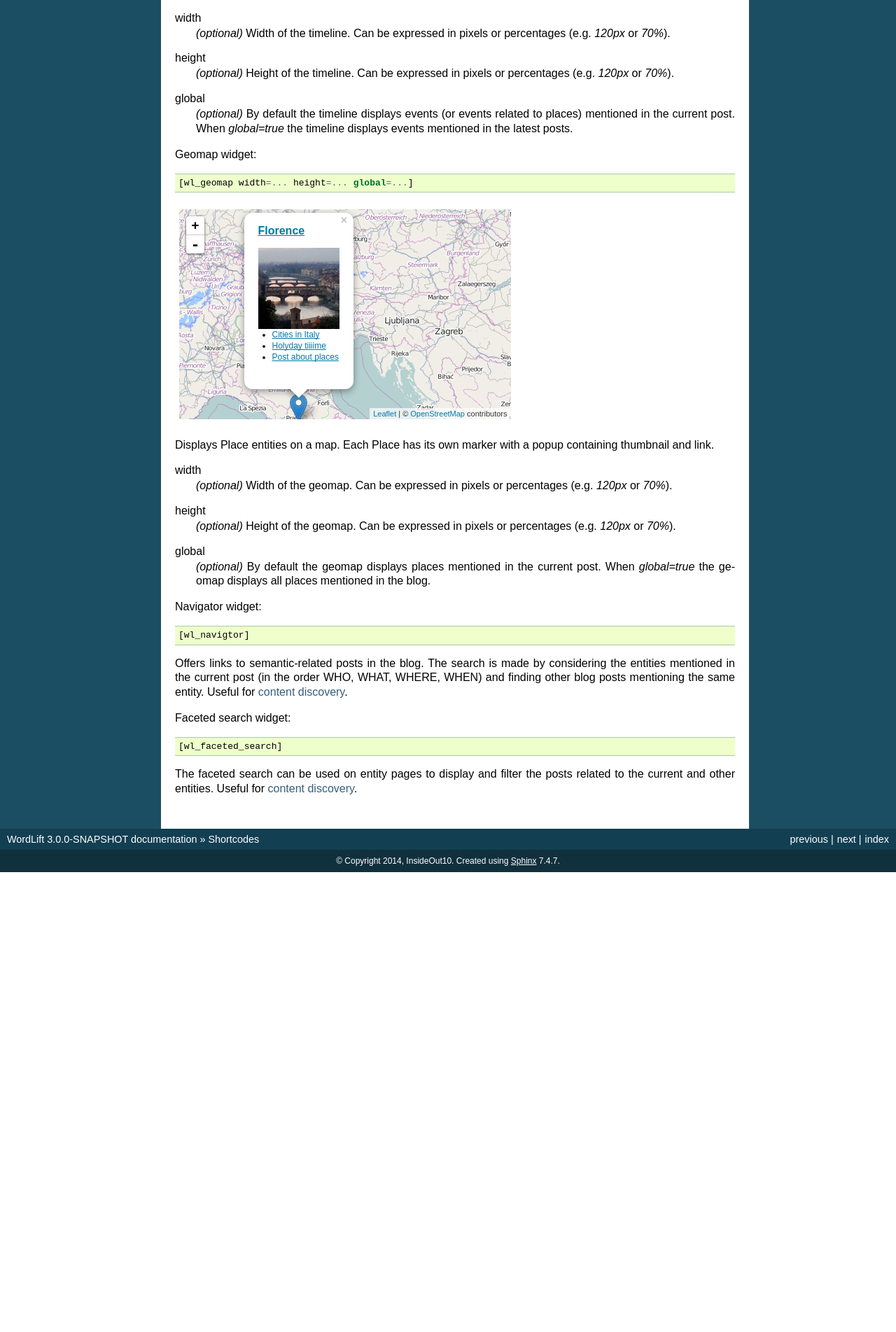
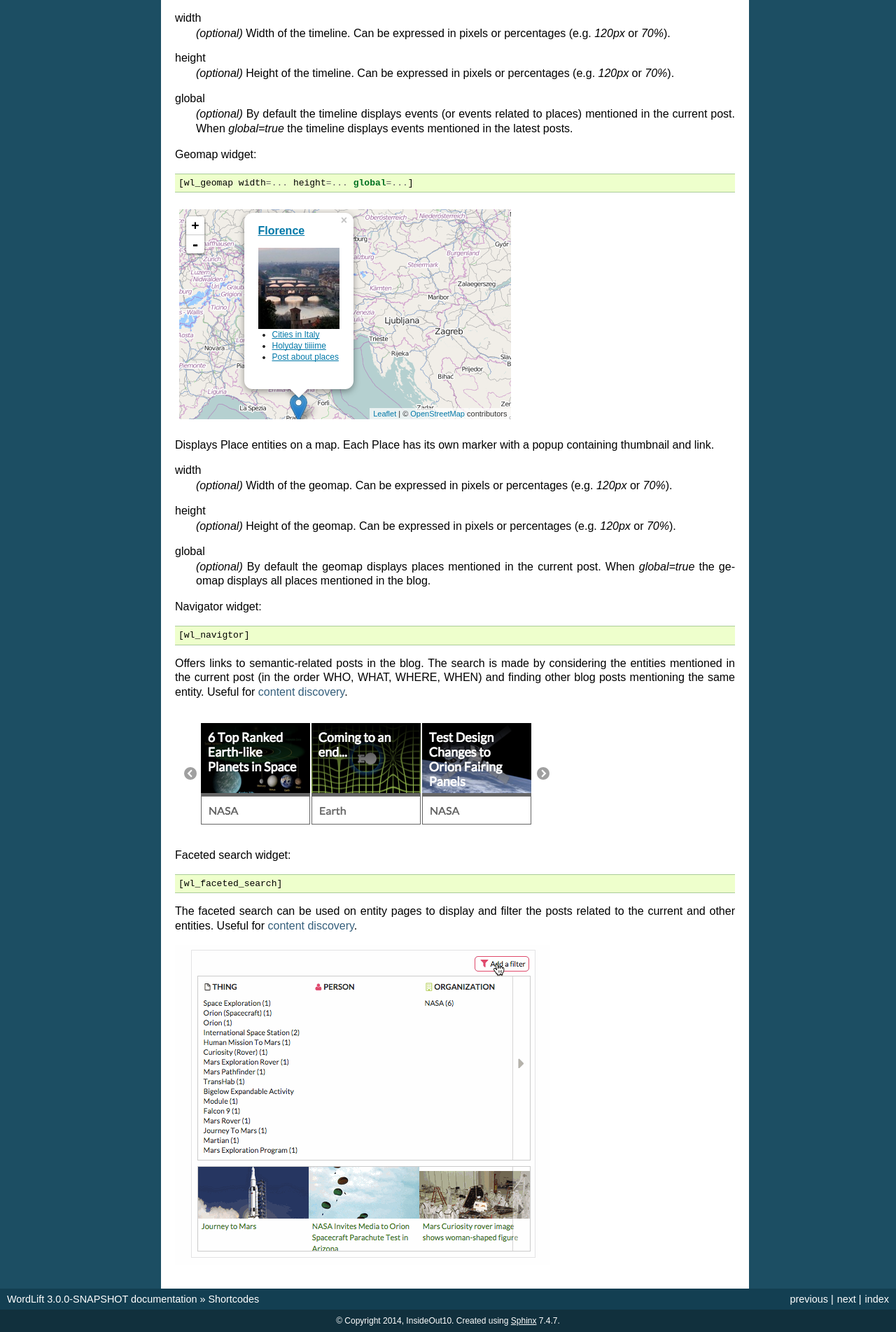
Before and after one commit to insideout10/wordlift-docs, a Sphinx documentation site: the page built from docs/shortcodes.rst, in a window 1280 px wide. Shown: the part 3261-5164 px from the top of the page at 70% size. Built offline with Sphinx 7.4.7, drawn with Linux system fonts in a browser that asks for light colours; before the commit the page ends 4507 px from its top, so only the background shows below that.

Commit message:
add images

```diff
--- a/docs/shortcodes.rst
+++ b/docs/shortcodes.rst
@@ -146,12 +146,15 @@
 
 Offers links to semantic-related posts in the blog. The search is made by considering the entities mentioned in the current post (in the order WHO, WHAT, WHERE, WHEN) and finding other blog posts mentioning the same entity. Useful for `content discovery <discover.html#the-faceted-search-widget>`_.
 
+.. image:: /images/wordlift-discover-navigator.png
+
 Faceted search widget::
 
     [wl_faceted_search]
 
 The faceted search can be used on entity pages to display and filter the posts related to the current and other entities. Useful for `content discovery <discover.html#the-navigator-widget>`_.
 
+.. image:: /images/wordlift-edit-entity-faceted-search-widget-frontend.gif
 
 .. _PHP date: http://php.net/manual/en/function.date.php
 .. _PHP DateInterval format: http://php.net/manual/en/dateinterval.format.php
```
